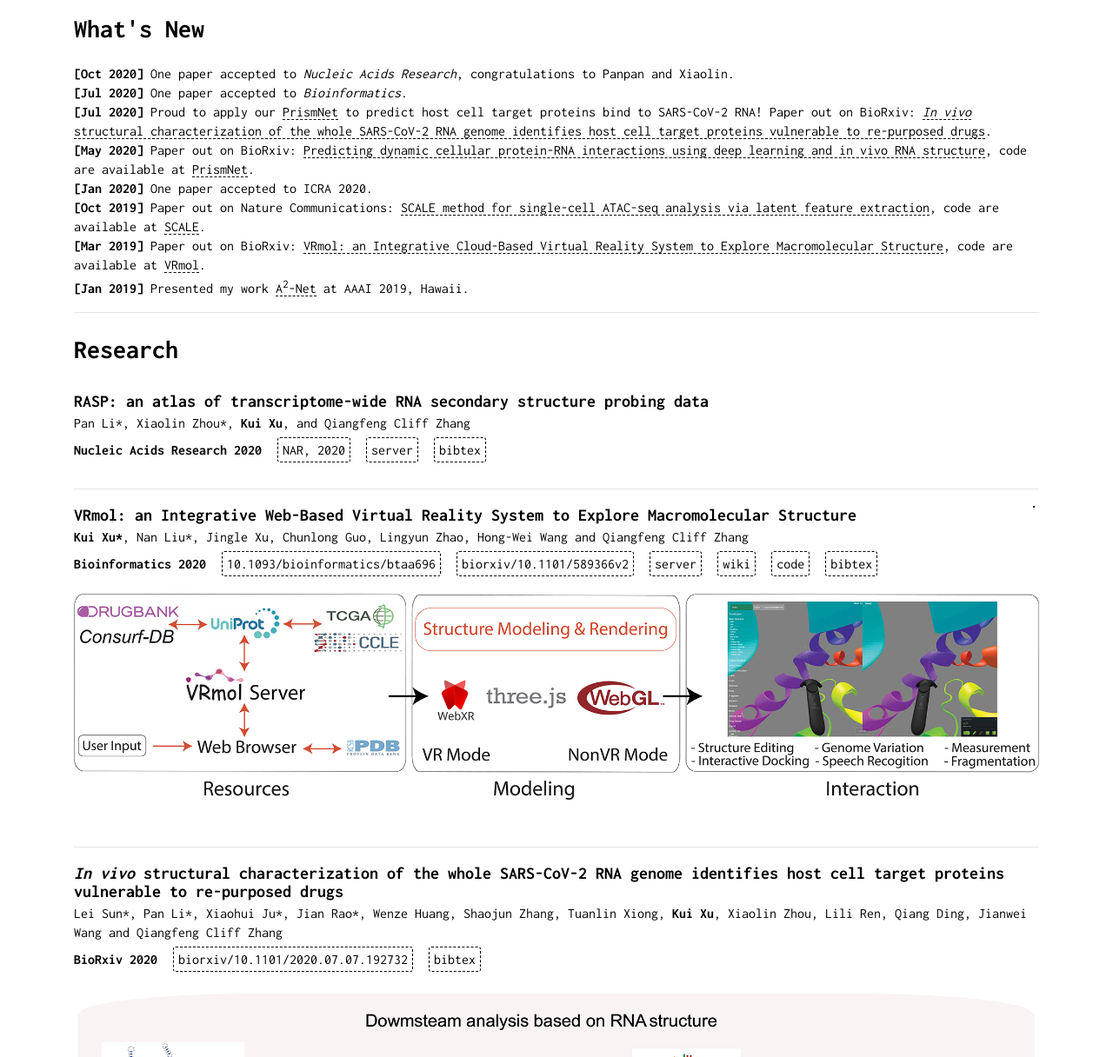
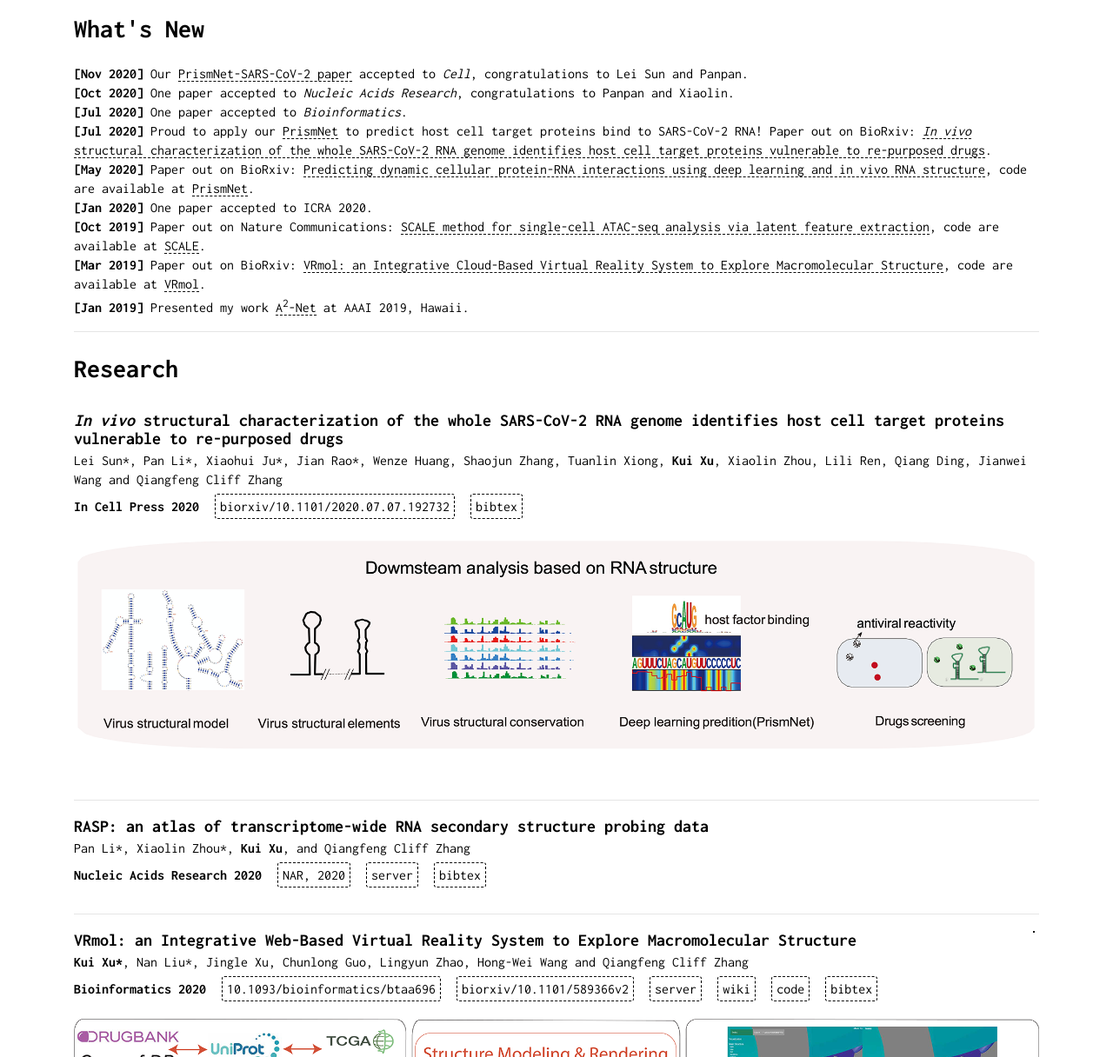
Before and after one commit to kuixu/kuixu.github.io, a Jekyll site: the page index.html, which Jekyll copies as it is, in a window 1280 px wide and 1400 px high, scrolled down 350 px. Shown: the part 184-1400 px from the top of the window at 87% size. Built offline with Jekyll 4.4.1, drawn with Linux system fonts in a browser that asks for light colours; comment, search, counter and statistics services are not loaded; some of the changed lines change nothing that is shown.

Commit message:
add prismnet-sars2 paper

```diff
--- a/index.html
+++ b/index.html
@@ -184,6 +184,7 @@
 <h2>What's New</h2>
 
 <p>
+<strong>[Nov 2020]</strong> Our <a href="https://www.biorxiv.org/content/10.1101/2020.07.07.192732v1">PrismNet-SARS-CoV-2 paper</a> accepted to <i>Cell</i>, congratulations to Lei Sun and Panpan.<br />
 <strong>[Oct 2020]</strong> One paper accepted to <i>Nucleic Acids Research</i>, congratulations to Panpan and Xiaolin.<br />
 <strong>[Jul 2020]</strong> One paper accepted to <i>Bioinformatics</i>.<br />
 <strong>[Jul 2020]</strong> Proud to apply our <a href="https://github.com/kuixu/PrismNet">PrismNet</a> to predict host cell target proteins bind to SARS-CoV-2 RNA! Paper out on BioRxiv: <a
@@ -200,6 +201,39 @@ code are available at <a href="https://github.com/kuixu/VRmol">VRmol</a>.<br />
 <hr />
 
 <h2>Research</h2>
+
+<div class="paper-container row">
+  <div class="paper-title col-md-12 col-sm-12 col-xs-12">
+    <i>In vivo</i> structural characterization of the whole SARS-CoV-2 RNA genome identifies host cell target proteins
+    vulnerable
+    to re-purposed drugs
+  </div>
+  <div class="paper-authors col-md-12 col-sm-12 col-xs-12">
+    Lei Sun*, Pan Li*, Xiaohui Ju*, Jian Rao*, Wenze Huang, Shaojun Zhang, Tuanlin Xiong, <b>Kui Xu</b>, Xiaolin Zhou,
+    Lili Ren, Qiang
+    Ding, Jianwei Wang and Qiangfeng Cliff Zhang
+  </div>
+  <!-- arxiv and website link -->
+  <div class="paper-links col-md-12 col-sm-12 col-xs-12">
+    <span class="paper-link">
+      <b>In Cell Press 2020</b>
+    </span>
+    <a class="paper-link button-div" href="https://www.biorxiv.org/content/10.1101/2020.07.07.192732v1" target="_blank">
+      biorxiv/10.1101/2020.07.07.192732
+    </a>
+    <a class="paper-link button-div" href="static/bibliography/sars-cov-2_bibtex.txt" target="_blank">
+      bibtex
+    </a>
+
+  </div>
+  <div class="paper-banner col-md-12 col-sm-12 col-xs-12">
+    <img src="static/img/research/sars-cov-2_banner.png" alt="In vivo structural characterization of the whole SARS-CoV-2 RNA genome identifies host cell target proteins vulnerable
+    to re-purposed drugs" title="In vivo structural characterization of the whole SARS-CoV-2 RNA genome identifies host cell target proteins vulnerable
+    to re-purposed drugs" />
+  </div>
+</div>
+
+<hr />
 
 <div class="paper-container row">
   <div class="paper-title col-md-12 col-sm-12 col-xs-12">
@@ -268,37 +302,6 @@ code are available at <a href="https://github.com/kuixu/VRmol">VRmol</a>.<br />
 <hr />
 
 
-<div class="paper-container row">
-  <div class="paper-title col-md-12 col-sm-12 col-xs-12">
-    <i>In vivo</i> structural characterization of the whole SARS-CoV-2 RNA genome identifies host cell target proteins vulnerable
-    to re-purposed drugs
-  </div>
-  <div class="paper-authors col-md-12 col-sm-12 col-xs-12">
-    Lei Sun*, Pan Li*, Xiaohui Ju*, Jian Rao*, Wenze Huang, Shaojun Zhang, Tuanlin Xiong, <b>Kui Xu</b>, Xiaolin Zhou, Lili Ren, Qiang
-    Ding, Jianwei Wang and Qiangfeng Cliff Zhang
-  </div>
-  <!-- arxiv and website link -->
-  <div class="paper-links col-md-12 col-sm-12 col-xs-12">
-    <span class="paper-link">
-      <b>BioRxiv 2020</b>
-    </span>
-    <a class="paper-link button-div" href="https://www.biorxiv.org/content/10.1101/2020.07.07.192732v1" target="_blank">
-      biorxiv/10.1101/2020.07.07.192732
-    </a>
-    <a class="paper-link button-div" href="static/bibliography/sars-cov-2_bibtex.txt" target="_blank">
-      bibtex
-    </a>
-
-  </div>
-  <div class="paper-banner col-md-12 col-sm-12 col-xs-12">
-    <img src="static/img/research/sars-cov-2_banner.png" alt="In vivo structural characterization of the whole SARS-CoV-2 RNA genome identifies host cell target proteins vulnerable
-    to re-purposed drugs"
-      title="In vivo structural characterization of the whole SARS-CoV-2 RNA genome identifies host cell target proteins vulnerable
-    to re-purposed drugs" />
-  </div>
-</div>
-
-<hr />
 
 <div class="paper-container row">
   <div class="paper-title col-md-12 col-sm-12 col-xs-12">
```
